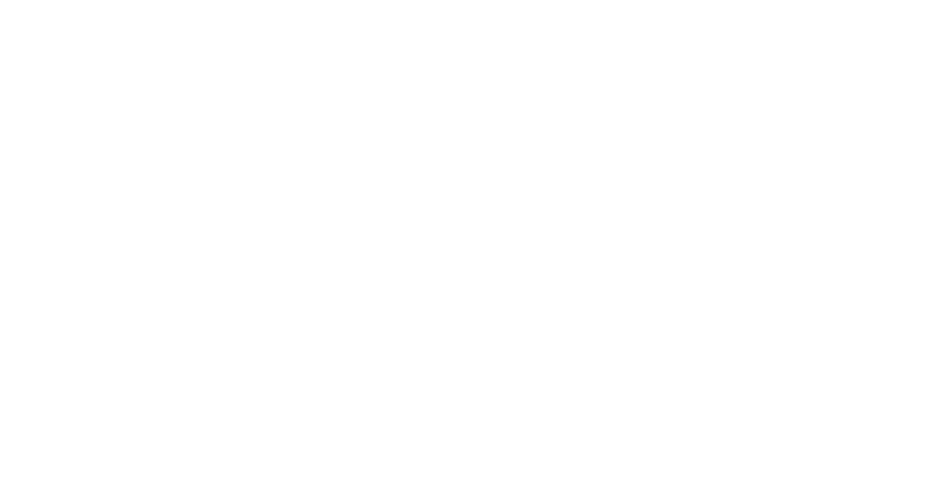
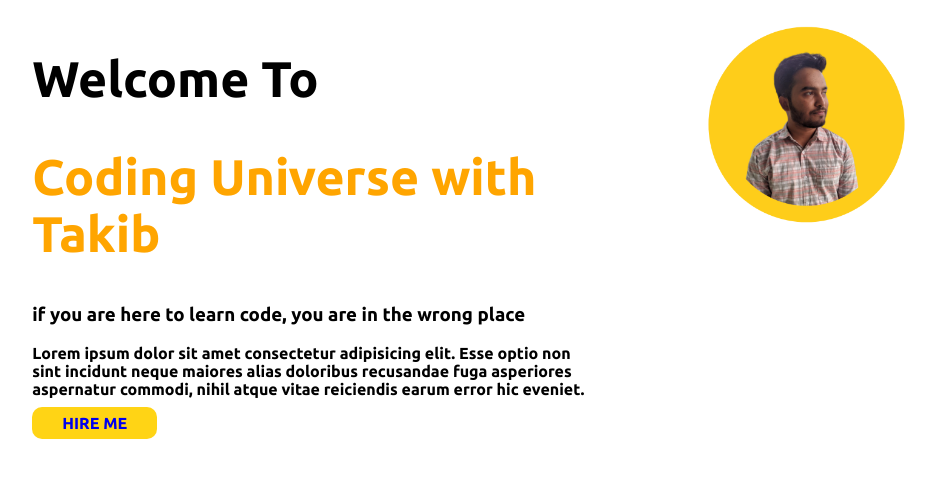
Before and after one commit to takibulislam/devloper-projects, a plain HTML site: page index.html in a window 1280 px wide. Shown: the whole page, without its empty margins (39-975 px from the left). Drawn offline with Linux system fonts and the light colour scheme.

Commit message:
update at the middle

```diff
--- a/index.html
+++ b/index.html
@@ -1,13 +1,43 @@
 <!DOCTYPE html>
 <html lang="en">
-<head>
-    <meta charset="UTF-8">
-    <meta http-equiv="X-UA-Compatible" content="IE=edge">
-    <meta name="viewport" content="width=device-width, initial-scale=1.0">
+  <head>
+    <meta charset="UTF-8" />
+    <meta http-equiv="X-UA-Compatible" content="IE=edge" />
+    <meta name="viewport" content="width=device-width, initial-scale=1.0" />
     <title>My Portfolio</title>
-    <link rel="stylesheet" href="style.css">
-</head>
-<body>
+    <link rel="preconnect" href="https://fonts.googleapis.com" />
+    <link rel="preconnect" href="https://fonts.gstatic.com" crossorigin />
+    <link
+      href="https://fonts.googleapis.com/css2?family=Ubuntu:wght@700&display=swap"
+      rel="stylesheet"
+    />
+    <link rel="stylesheet" href="style.css" />
+  </head>
 
-</body>
+  <body>
+    <section>
+
+      <div class="width-half">
+        <h1>Welcome To</h1>
+        <h1 class="orange-color">
+          Coding Universe with <span class="light-orange"> Takib</span>
+        </h1>
+        <h3>if you are here to learn code, you are in the wrong place</h3>
+        <p>Lorem ipsum dolor sit amet consectetur adipisicing elit. Esse optio non sint incidunt neque maiores alias doloribus recusandae fuga asperiores aspernatur commodi, nihil atque vitae reiciendis earum error hic eveniet.</p>
+        <a class="btn" target="_blank" href="https://www.linkedin.com/in/takibul-islam/">HIRE ME</a>
+      </div>
+
+
+
+
+      <div class="width-half">
+        <img src="img/bg removed.png" alt="">
+      </div>
+
+
+
+    </section>
+
+
+  </body>
 </html>
--- a/style.css
+++ b/style.css
@@ -0,0 +1,29 @@
+body{
+    font-family: 'Ubuntu', sans-serif;
+}
+h1{
+    font-size: 50px;
+}
+.orange-color{
+    color: orange;
+}
+section{
+    display: flex;
+}
+.width-half{
+    width: 50%;
+    padding-left:5%;
+
+}
+.width-half img{
+    width: 50%;
+}
+.btn{
+    text-decoration: none;
+    background-color:rgb(255, 212, 21);
+    padding: 7px 30px;
+    font: weight 700;
+
+    border-radius: 10px;
+
+}
```
Also changed, not shown: images/dream-bg.png (added), images/exp-bg.png (added), images/jhankar.png (added), images/jhankar2.png (added), images/my-bg.png (added), images/my-bg2.png (added), images/top-banner.png (added), img/bg removed.png (added), img/circle edit with background.jpg (added), img/circle edit with wite bg.png (added), 7 other files.
